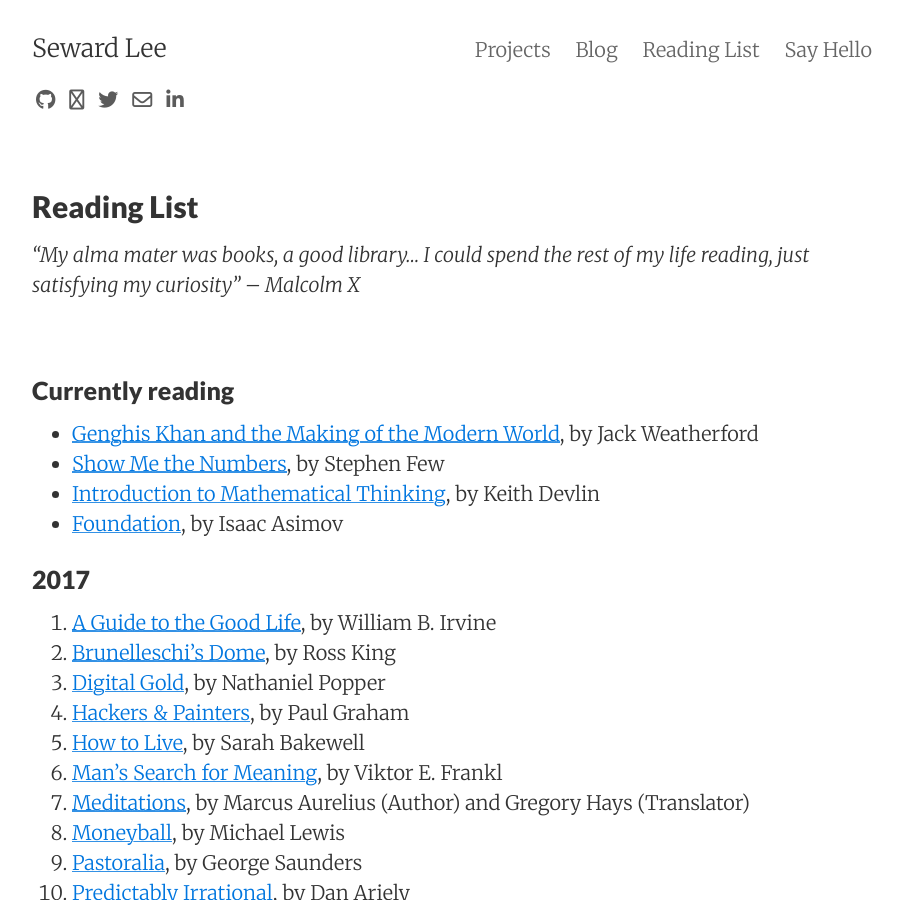
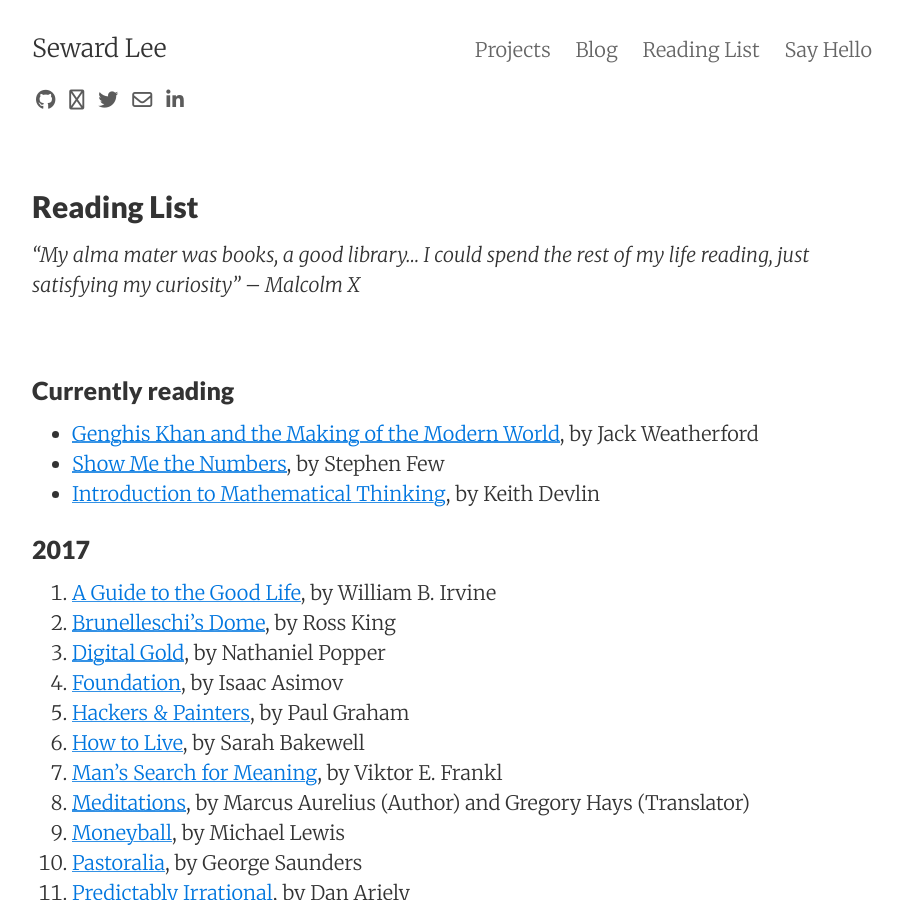
Before and after one commit to sewardlee337/sewardlee337.github.io, a Jekyll site: the page built from readinglist.md, in a window 1280 px wide and 900 px high. Shown: the whole window, without its empty margins (188-1091 px from the left). Built offline with Jekyll 4.4.1, drawn with Linux system fonts in a browser that asks for light colours; nearby versions of some CDN libraries; part of the change alters nothing that is shown.

```diff
--- a/readinglist.md
+++ b/readinglist.md
@@ -15,13 +15,14 @@ _"My alma mater was books, a good library... I could spend the rest of my life r
 * [Genghis Khan and the Making of the Modern World](https://www.amazon.com/Genghis-Khan-Making-Modern-World-ebook/dp/B000FCK206/ref=sr_1_1?ie=UTF8&qid=1500165120&sr=8-1&keywords=genghis+khan+and+the+making+of+the+modern+world), by Jack Weatherford
 * [Show Me the Numbers](https://www.amazon.com/Show-Me-Numbers-Designing-Enlighten/dp/0970601972/ref=sr_1_1?ie=UTF8&qid=1500348689&sr=8-1&keywords=show+me+the+numbers), by Stephen Few
 * [Introduction to Mathematical Thinking](https://www.amazon.com/Introduction-Mathematical-Thinking-Keith-Devlin-ebook/dp/B009LTPSTO/ref=sr_1_1?ie=UTF8&qid=1501048814&sr=8-1&keywords=introduction+to+mathematical+thinking), by Keith Devlin
-* [Foundation](https://www.amazon.com/Foundation-Isaac-Asimov-ebook/dp/B000FC1PWA/ref=sr_1_1?ie=UTF8&qid=1501446251&sr=8-1&keywords=foundation+asimov), by Isaac Asimov
+
 
 ### 2017
 
 1. [A Guide to the Good Life](https://www.amazon.com/Guide-Good-Life-Ancient-Stoic-ebook/dp/B0040JHNQG/ref=pd_sim_351_6?_encoding=UTF8&psc=1&refRID=55TM0587AYHX8KJ0PFHH), by William B. Irvine
 1. [Brunelleschi's Dome](https://www.amazon.com/Brunelleschis-Dome-Renaissance-Reinvented-Architecture-ebook/dp/B00DUVKOUW/ref=sr_1_1?s=digital-text&ie=UTF8&qid=1500162915&sr=1-1&keywords=brunelleschi%27s+dome), by Ross King
 1. [Digital Gold](https://www.amazon.com/Digital-Gold-Bitcoin-Millionaires-Reinvent-ebook/dp/B01D8KFX9Q/ref=sr_1_1?s=digital-text&ie=UTF8&qid=1500163114&sr=1-1&keywords=digital+gold), by Nathaniel Popper
+1. [Foundation](https://www.amazon.com/Foundation-Isaac-Asimov-ebook/dp/B000FC1PWA/ref=sr_1_1?ie=UTF8&qid=1501446251&sr=8-1&keywords=foundation+asimov), by Isaac Asimov
 1. [Hackers & Painters](https://www.amazon.com/Hackers-Painters-Big-Ideas-Computer-ebook/dp/B0026OR2NQ/ref=sr_1_1?s=digital-text&ie=UTF8&qid=1500967102&sr=1-1&keywords=hackers+%26+painters), by Paul Graham
 1. [How to Live](https://www.amazon.com/How-Live-Montaigne-Question-Attempts-ebook/dp/B003E8AK4Q/ref=sr_1_1?s=digital-text&ie=UTF8&qid=1500163553&sr=1-1&keywords=how+to+live), by Sarah Bakewell
 1. [Man's Search for Meaning](https://www.amazon.com/Mans-Search-Meaning-Viktor-Frankl-ebook/dp/B009U9S6FI/ref=sr_1_1?s=digital-text&ie=UTF8&qid=1500162652&sr=1-1&keywords=man%27s+search+for+meaning), by Viktor E. Frankl
```
